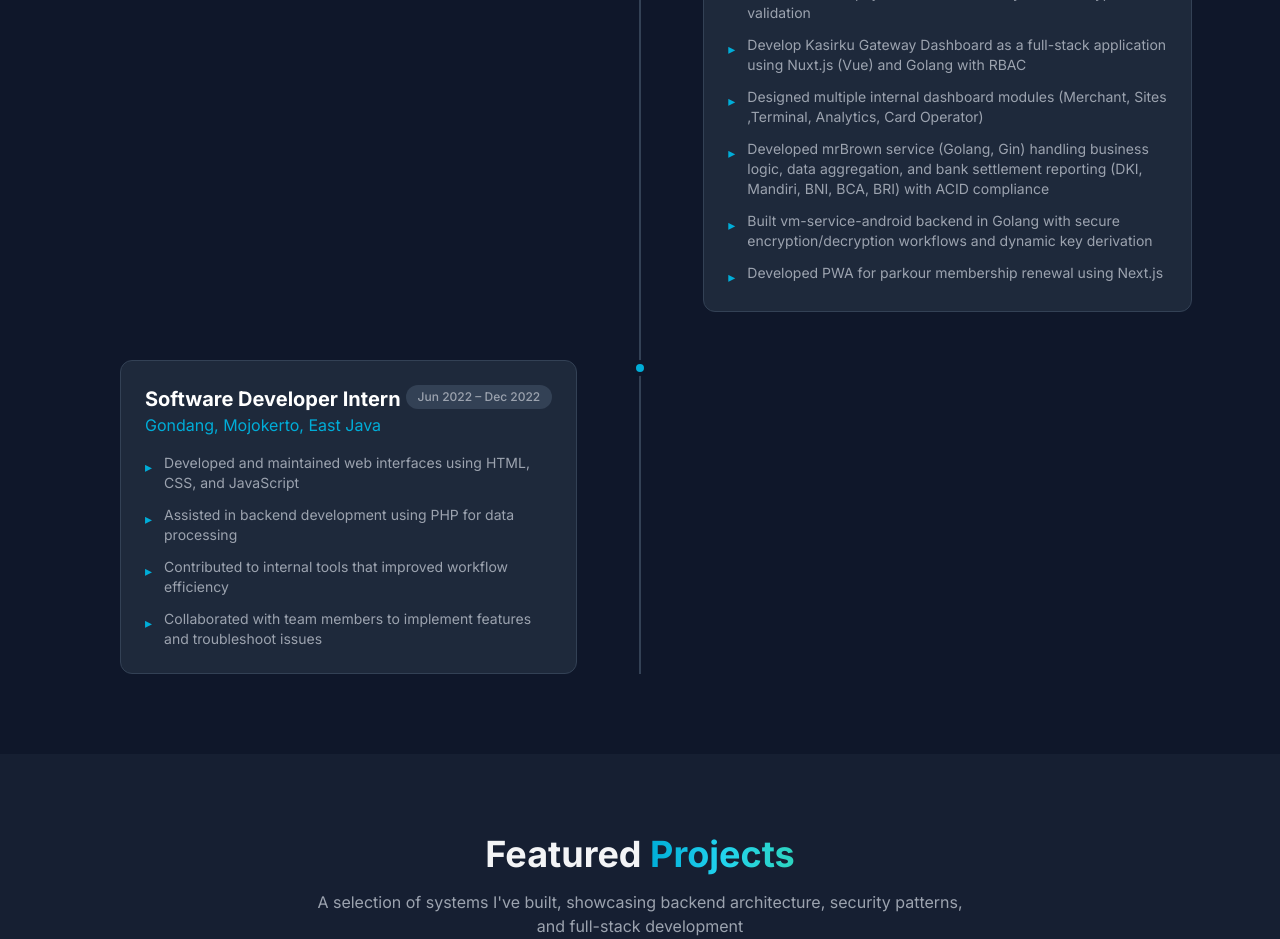
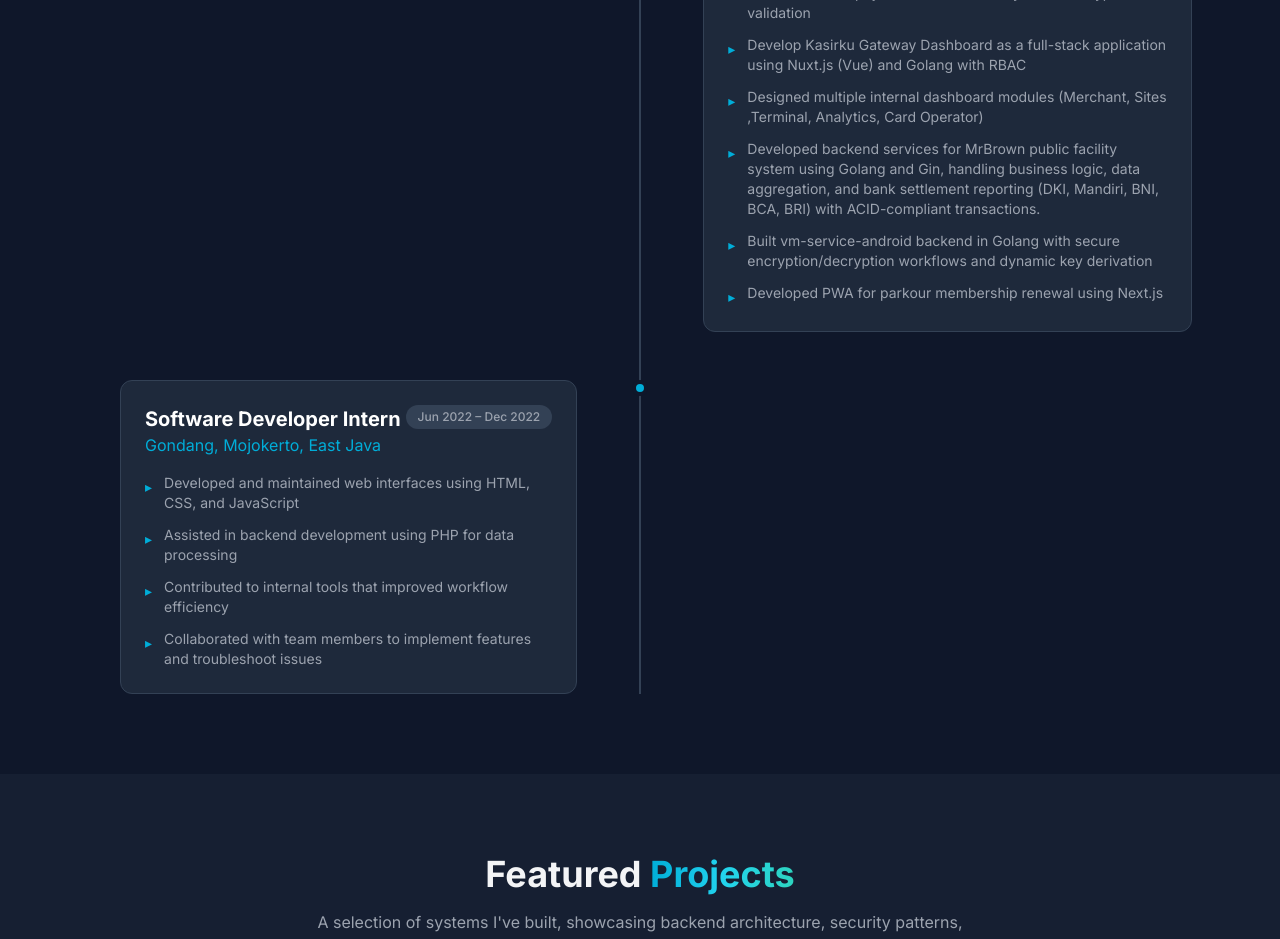
Before and after one commit to luckyDevK/luckyDevkPortfolio, a React (Vite) app: page / in a window 1280 px wide. Shown: the part 3120-4059 px from the top of the page. Built offline with nearby package versions, Linux system fonts and the light colour scheme.

Commit message:
refactor (Experience.tsx): adjust acheivement summary

```diff
--- a/src/components/Experience.tsx
+++ b/src/components/Experience.tsx
@@ -10,7 +10,7 @@ const Experience = () => {
         'Develop Vending Machine Ticketing (BAG) supporting cash, E-wallet and QRIS payments with secure dynamic decryption and validation',
         'Develop Kasirku Gateway Dashboard as a full-stack application using Nuxt.js (Vue) and Golang with RBAC',
         'Designed multiple internal dashboard modules (Merchant, Sites ,Terminal, Analytics, Card Operator)',
-        'Developed mrBrown service (Golang, Gin) handling business logic, data aggregation, and bank settlement reporting (DKI, Mandiri, BNI, BCA, BRI) with ACID compliance',
+        'Developed backend services for MrBrown public facility system using Golang and Gin, handling business logic, data aggregation, and bank settlement reporting (DKI, Mandiri, BNI, BCA, BRI) with ACID-compliant transactions.',
         'Built vm-service-android backend in Golang with secure encryption/decryption workflows and dynamic key derivation',
         'Developed PWA for parkour membership renewal using Next.js',
       ],
```
